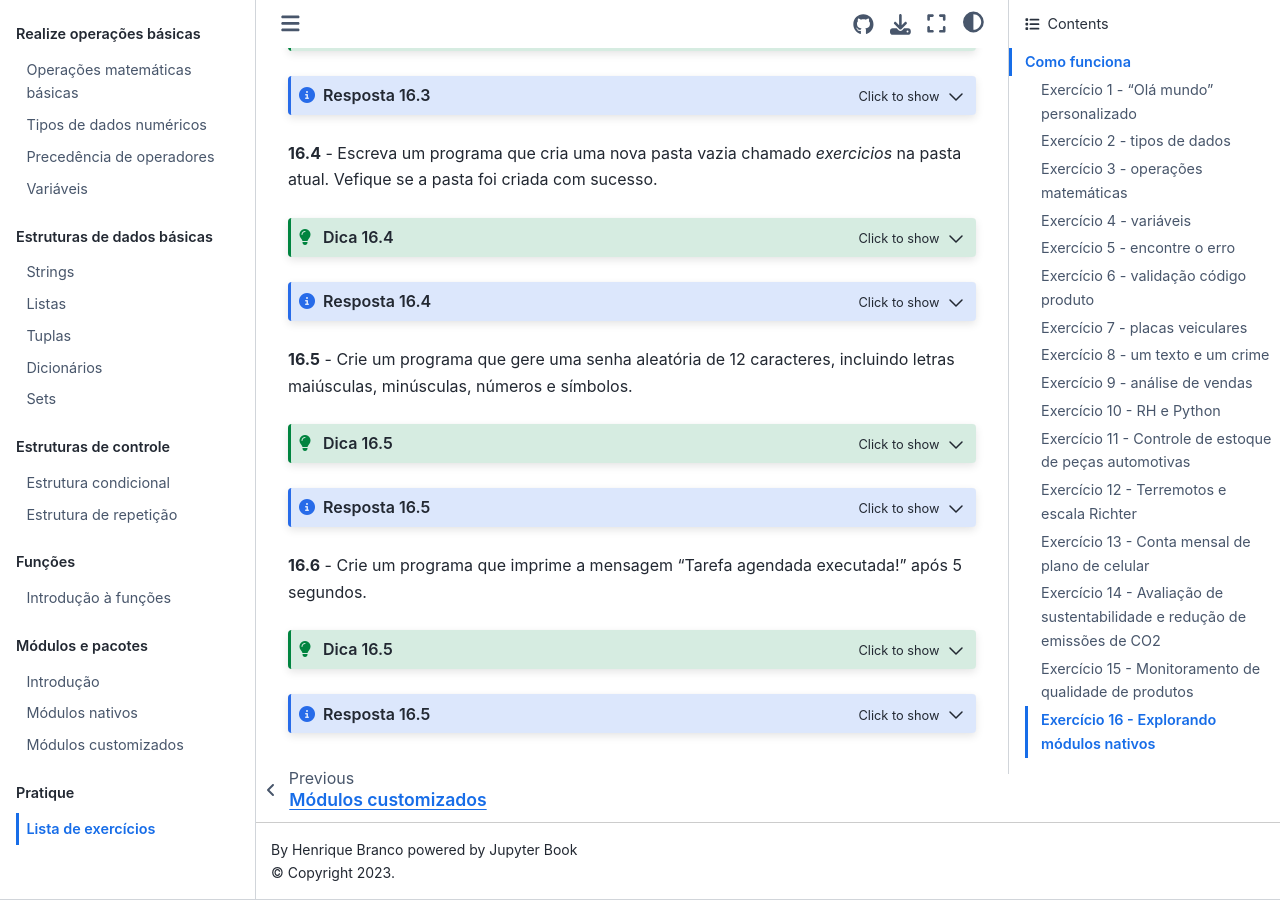
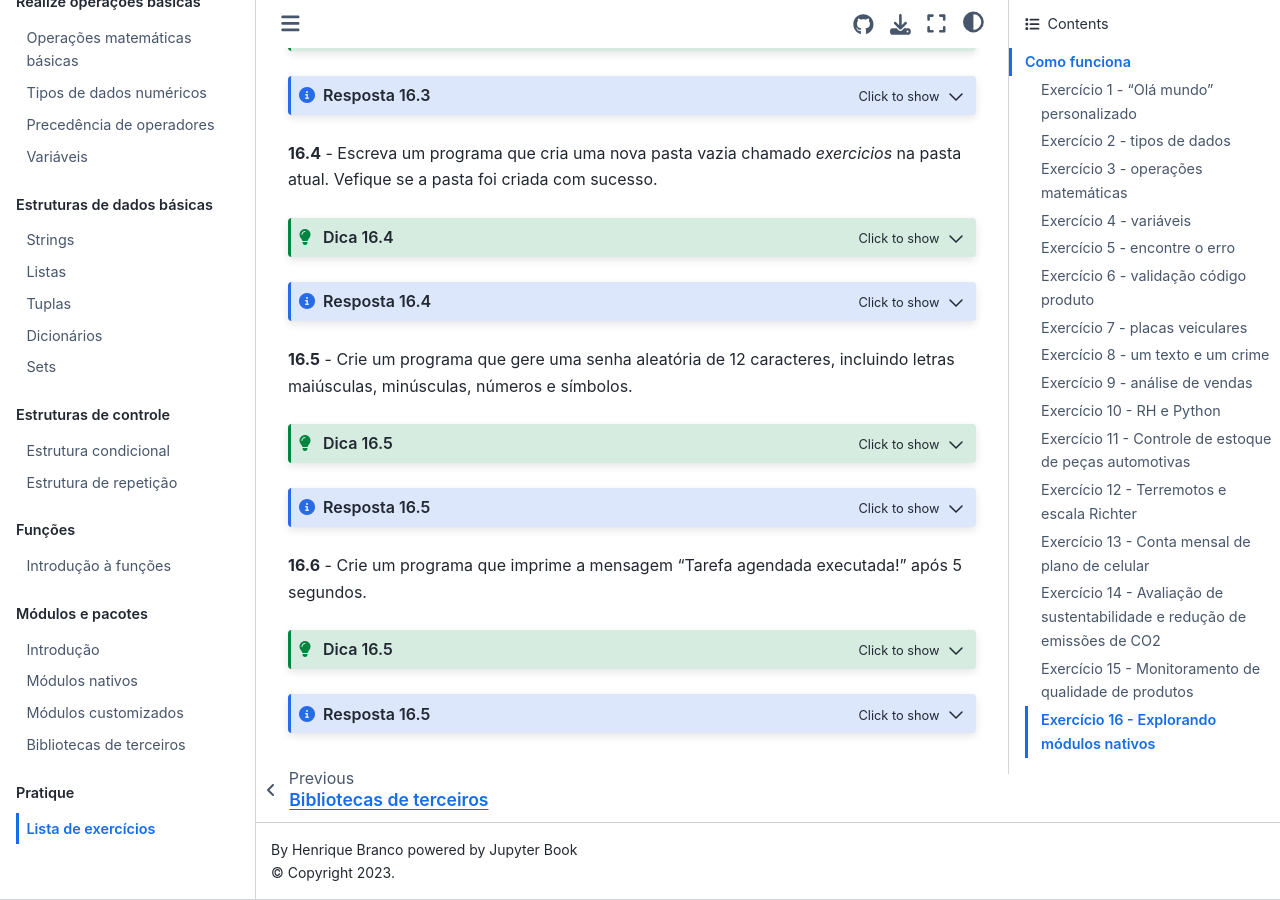
Before and after one commit to HenriqueAJNB/python-para-todos, a Jupyter Book: the page built from book/exercicios.ipynb, in a window 1280 px wide and 900 px high, scrolled down 12113 px. Built offline with Jupyter Book 1.0.4 settings and Sphinx 7.4.7 and the Sphinx Book theme 1.1.4, drawn with Linux system fonts in a browser that asks for light colours; some of the changed lines change nothing that is shown.

Commit message:
feat: início capítulo libs pypi

```diff
--- a/book/_toc.yml
+++ b/book/_toc.yml
@@ -59,6 +59,7 @@ parts:
   - file: 09-modulos/01-introducao.ipynb
   - file: 09-modulos/02-modulos-nativos.ipynb
   - file: 09-modulos/03-modulos-proprios.ipynb
+  - file: 09-modulos/04-modulos-terceiros.ipynb
 
 - caption: Pratique
   chapters:
```
Also changed, not shown: book/09-modulos/03-modulos-proprios.ipynb, book/09-modulos/04-modulos-terceiros.ipynb (added).
